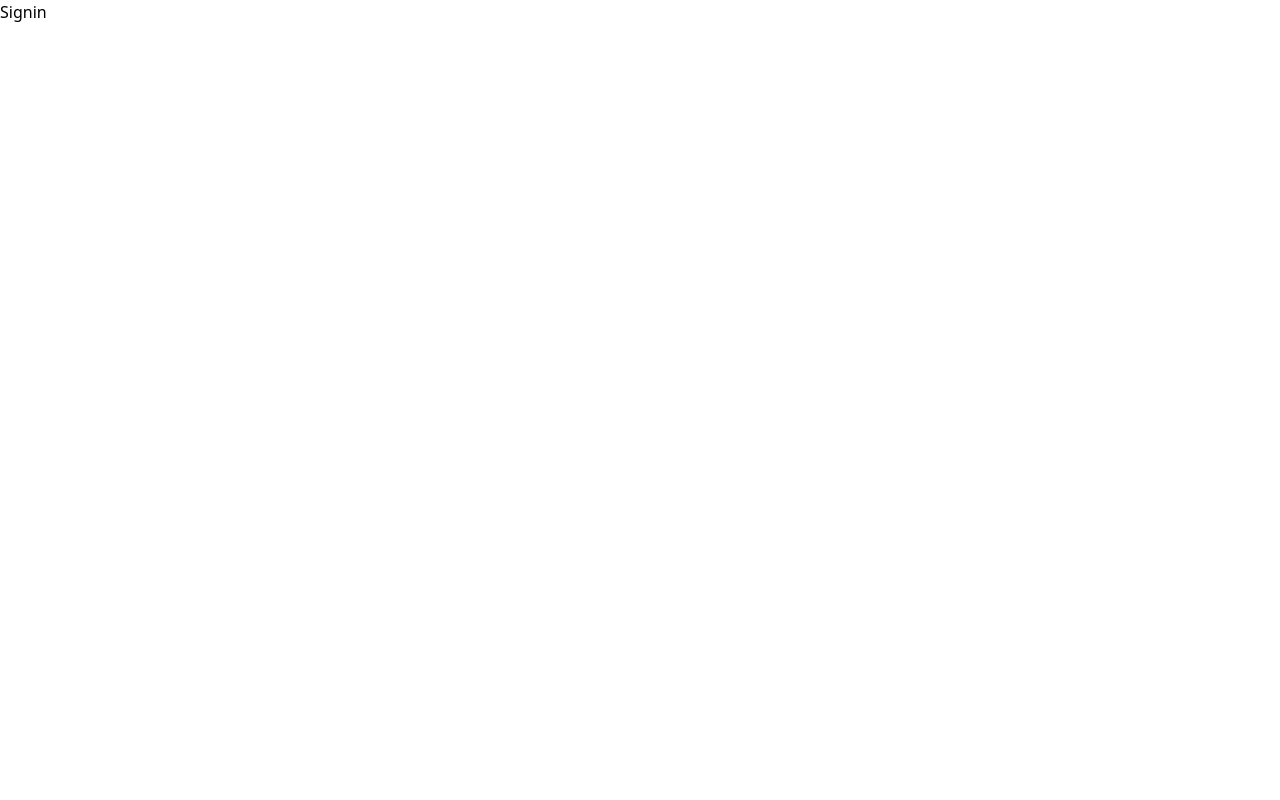
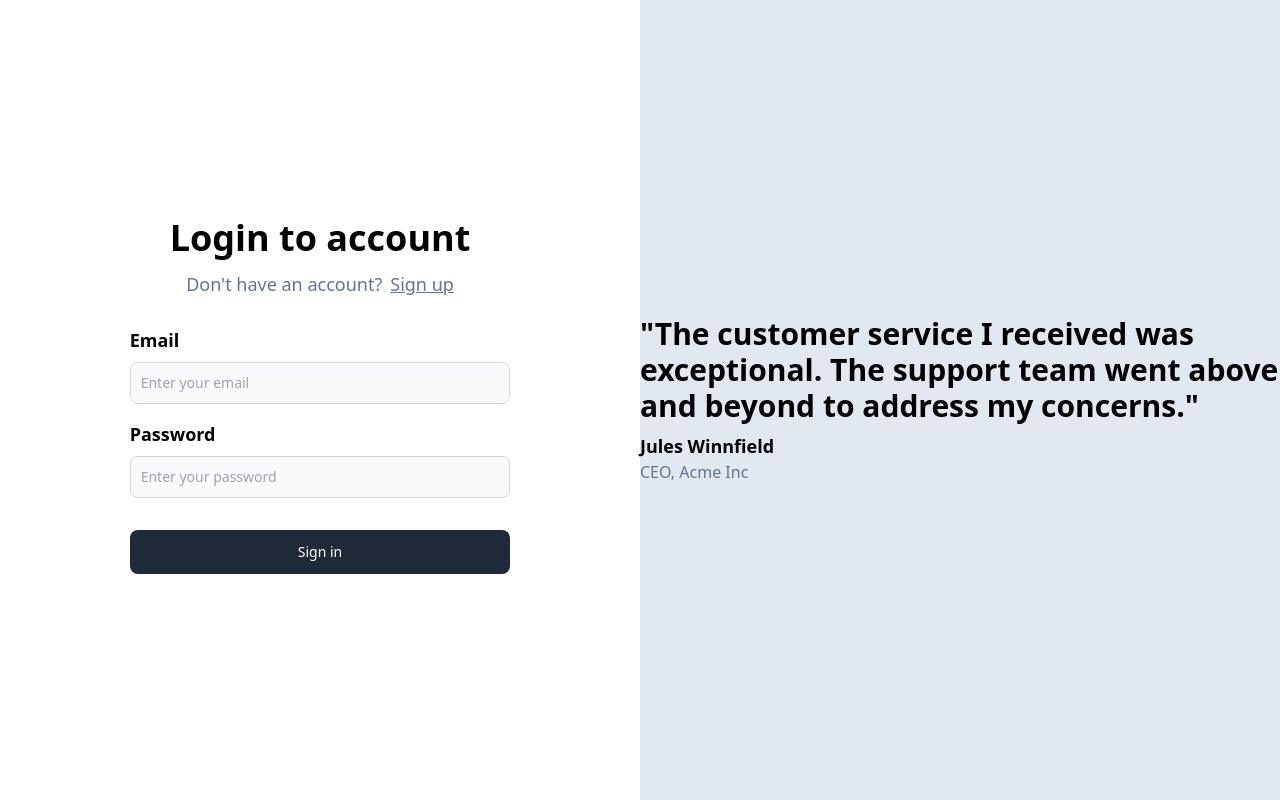
Before and after one commit to RishiBeesu/medium, a React (Vite) app in the folder frontend/: page /signin in a window 1280 px wide. Built offline with nearby package versions, Linux system fonts and the light colour scheme.

Commit message:
added signup and signin pages

```diff
--- /dev/null
+++ b/frontend/src/components/Auth.tsx
@@ -0,0 +1,78 @@
+import { Link } from "react-router-dom";
+import { InputBox } from "./InputBox";
+import { useState } from "react";
+import { SignupSchema } from "@rishibeesu/medium-common";
+
+export function Auth({ type }: { type: "signup" | "signin" }) {
+  const [postInputs, setPostInputs] = useState<SignupSchema>({
+    email: "",
+    password: "",
+    name: "",
+  });
+  return (
+    <div className="flex justify-center h-screen">
+      <div className="flex flex-col justify-center">
+        <div>
+          <div className="font-extrabold text-4xl px-10">
+            {type === "signup" ? "Create an account" : "Login to account"}
+          </div>
+          <div className="flex text-slate-500 font-medium justify-center text-lg py-3">
+            <div className="">
+              {type === "signup"
+                ? "Already have an account?"
+                : "Don't have an account?"}
+            </div>
+            <Link
+              className="underline pl-2"
+              to={type === "signup" ? "/signin" : "/signup"}
+            >
+              {type === "signup" ? "Login" : "Sign up"}
+            </Link>
+          </div>
+          {type === "signup" ? (
+            <InputBox
+              label="First Name"
+              placeholder="Enter your first name"
+              onChange={(e) => {
+                setPostInputs({
+                  ...postInputs,
+                  name: e.target.value,
+                });
+              }}
+            />
+          ) : (
+            <></>
+          )}
+
+          <InputBox
+            label="Email"
+            placeholder="Enter your email"
+            onChange={(e) => {
+              setPostInputs({
+                ...postInputs,
+                email: e.target.value,
+              });
+            }}
+          />
+          <InputBox
+            type="password"
+            label="Password"
+            placeholder="Enter your password"
+            onChange={(e) => {
+              setPostInputs({
+                ...postInputs,
+                password: e.target.value,
+              });
+            }}
+          />
+          <button
+            type="button"
+            className="text-white w-full bg-gray-800 hover:bg-gray-900 focus:outline-none focus:ring-4 focus:ring-gray-300 font-medium rounded-lg text-sm px-5 py-3 me-2 mb-2 mt-8"
+          >
+            {type === "signup" ? "Sign up" : "Sign in"}
+          </button>
+        </div>
+      </div>
+    </div>
+  );
+}
--- /dev/null
+++ b/frontend/src/components/InputBox.tsx
@@ -0,0 +1,25 @@
+import { ChangeEvent } from "react";
+
+interface InputBoxType {
+  label: string;
+  placeholder: string;
+  onChange: (e: ChangeEvent<HTMLInputElement>) => void;
+  type?: string;
+}
+
+export function InputBox({ label, placeholder, onChange, type }: InputBoxType) {
+  return (
+    <div>
+      <label className="block mb-2 font-semibold text-black pt-4 text-lg">
+        {label}
+      </label>
+      <input
+        type={type || "text"}
+        className="bg-gray-50 border border-gray-300 text-gray-900 text-sm rounded-lg focus:ring-blue-500 focus:border-blue-500 block w-full p-2.5"
+        placeholder={placeholder}
+        required
+        onChange={onChange}
+      />
+    </div>
+  );
+}
--- /dev/null
+++ b/frontend/src/components/Quote.tsx
@@ -0,0 +1,16 @@
+export function Quote() {
+  return (
+    <div className="bg-slate-200 h-screen">
+      <div className="flex justify-center h-screen ">
+        <div className="flex flex-col justify-center">
+          <div className="max-w-2xl text-3xl font-bold">
+            "The customer service I received was exceptional. The support team
+            went above and beyond to address my concerns."
+          </div>
+          <div className="text-lg font-semibold pt-2">Jules Winnfield</div>
+          <div className="font-medium text-slate-500">CEO, Acme Inc</div>
+        </div>
+      </div>
+    </div>
+  );
+}
--- a/frontend/src/pages/Signin.tsx
+++ b/frontend/src/pages/Signin.tsx
@@ -1,3 +1,15 @@
-export function Signin(){
-    return <div>Signin</div>
+import { Auth } from "../components/Auth";
+import { Quote } from "../components/Quote";
+
+export function Signin() {
+  return (
+    <div className="grid grid-cols-1 lg:grid-cols-2">
+      <div>
+        <Auth type="signin" />
+      </div>
+      <div>
+        <Quote />
+      </div>
+    </div>
+  );
 }
--- a/frontend/src/pages/Signup.tsx
+++ b/frontend/src/pages/Signup.tsx
@@ -1,3 +1,15 @@
-export function Signup(){
-    return <div>Signup</div>
+import { Auth } from "../components/Auth";
+import { Quote } from "../components/Quote";
+
+export function Signup() {
+  return (
+    <div className="grid grid-cols-1 lg:grid-cols-2">
+      <div>
+        <Auth type="signup" />
+      </div>
+      <div>
+        <Quote />
+      </div>
+    </div>
+  );
 }
```
